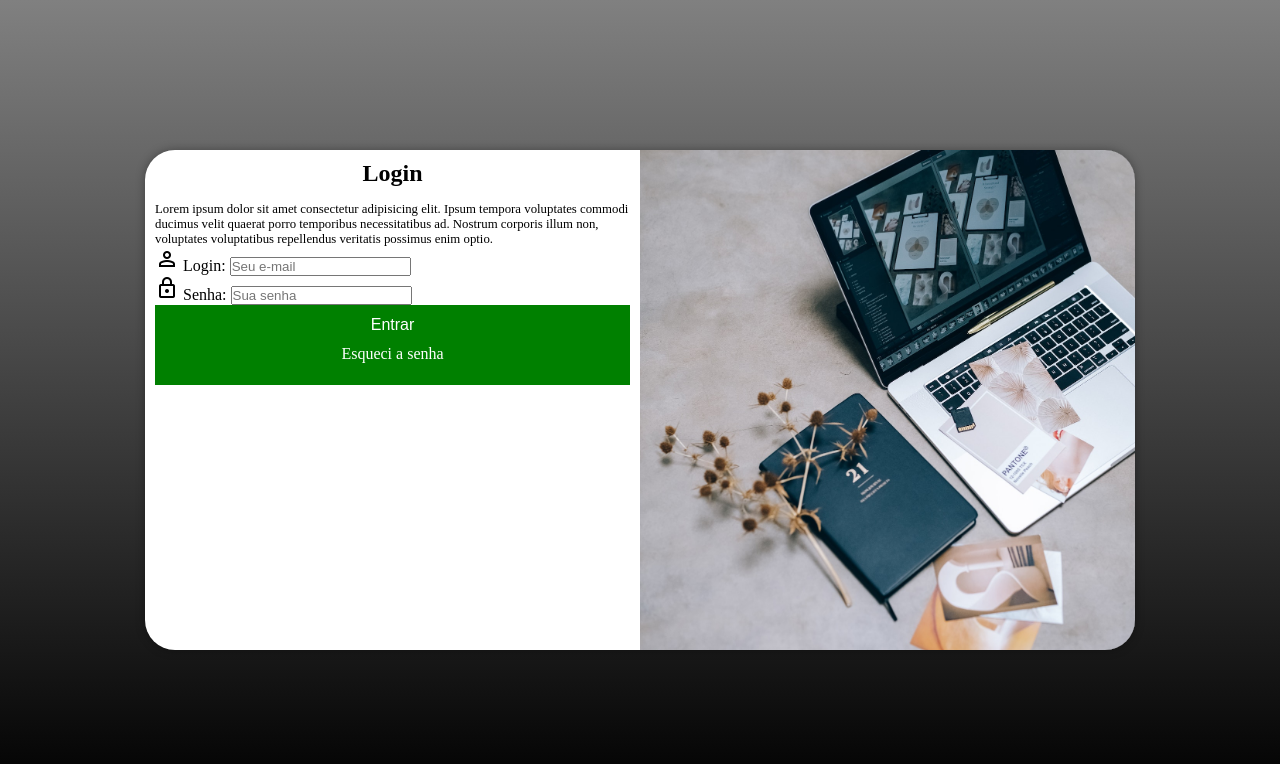
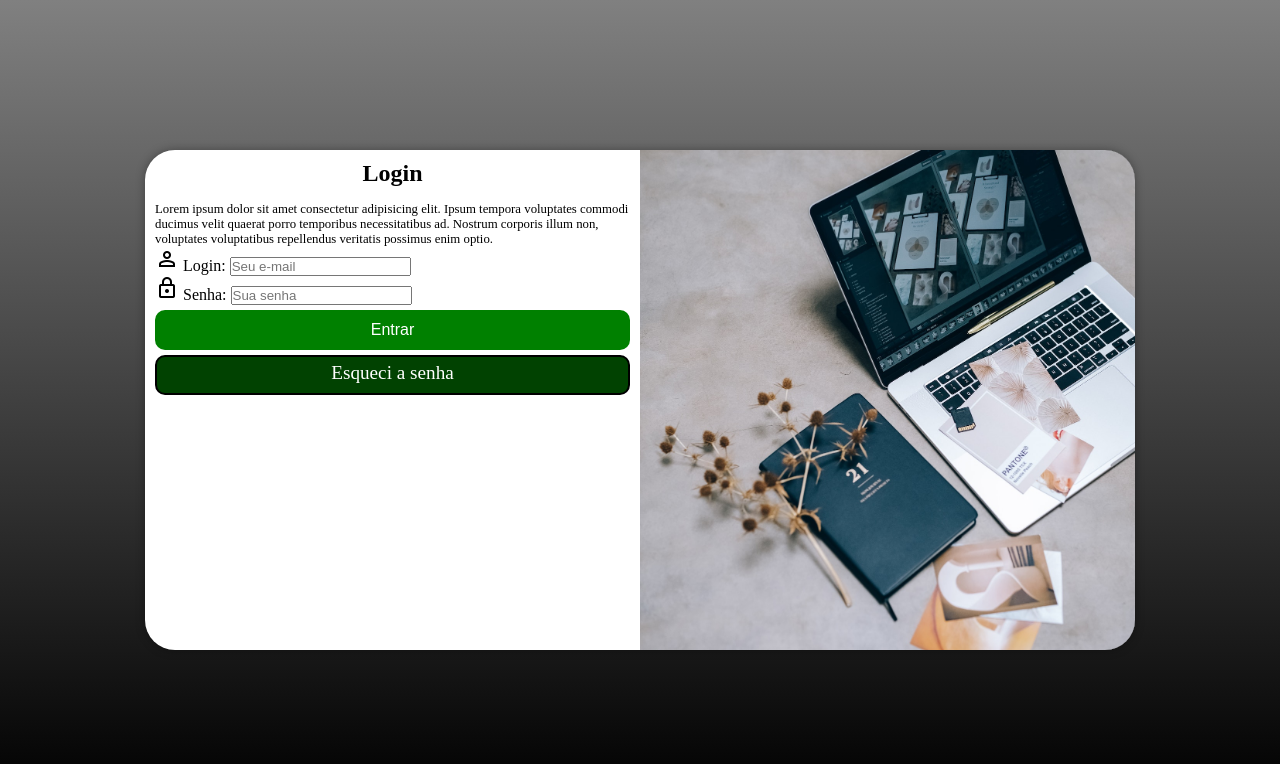
Before and after one commit to brunorubira/projetologin2, a plain HTML site: page index.html in a window 1280 px wide. Drawn offline with nearby package versions, Linux system fonts and the light colour scheme.

Commit message:
Finalizando M4

```diff
--- a/estilos/style.css
+++ b/estilos/style.css
@@ -55,12 +55,15 @@ div#formulario > p {
 }
 
 form > input[type="submit"] {
+  display: block;
   font-size: 1em;
   background-color: green;
   color: White;
   width: 100%;
   height: 40px;
   border: none;
+  margin-top: 5px;
+  border-radius: 10px;
 }
 
 form > input[type="submit"]:hover {
@@ -71,13 +74,15 @@ form > input[type="submit"]:hover {
 
 form > a {
   text-align: center;
-  vertical-align: center;
   display: block;
   text-decoration: none;
-  font-size: 1em;
-  background-color: green;
+  font-size: 1.2em;
+  background-color: rgb(1, 66, 1);
   color: White;
   width: 100%;
   height: 40px;
-  border: none;
+  border: 2px solid rgb(0, 0, 0);
+  margin-top: 5px;
+  border-radius: 10px;
+  padding-top: 5px;
 }
```
